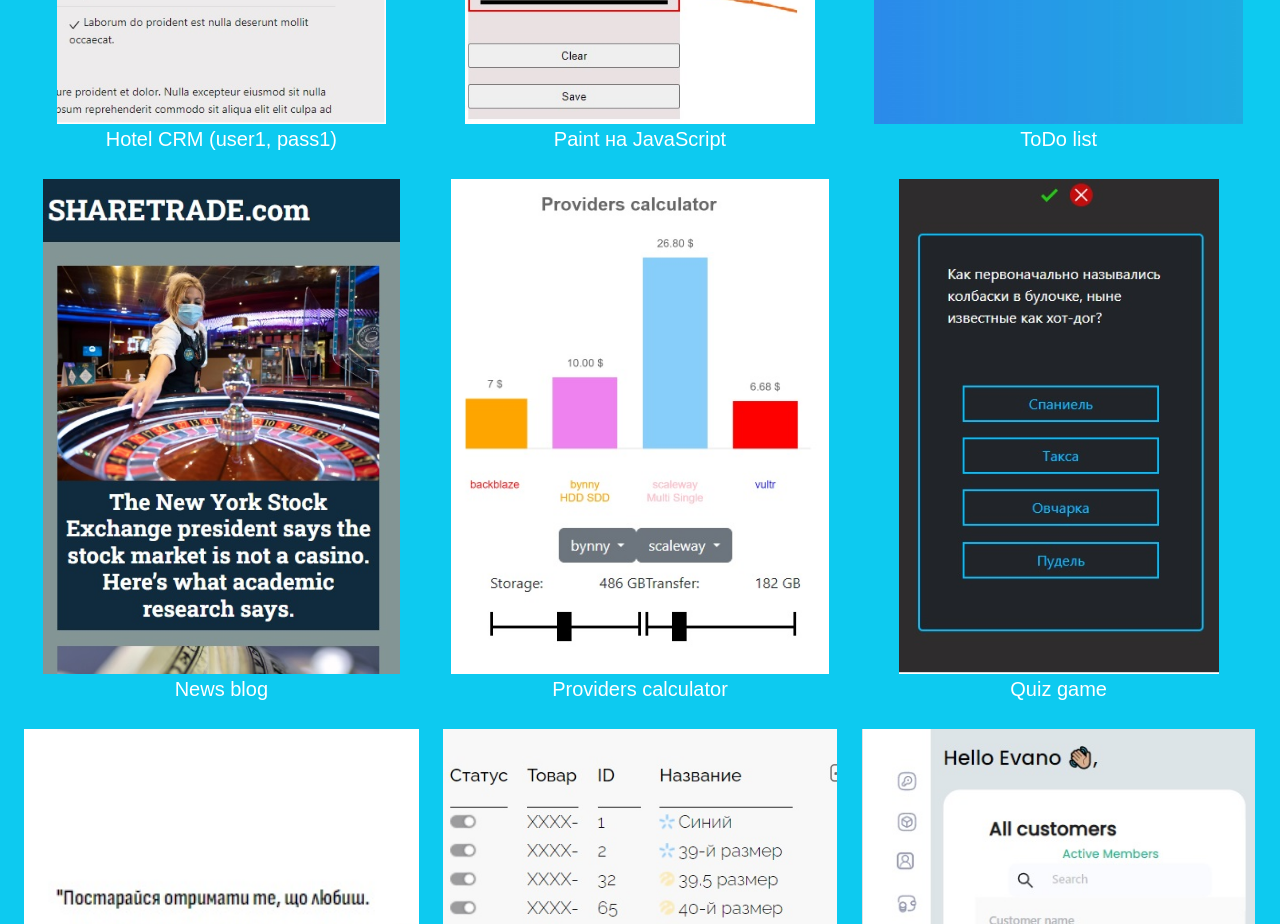
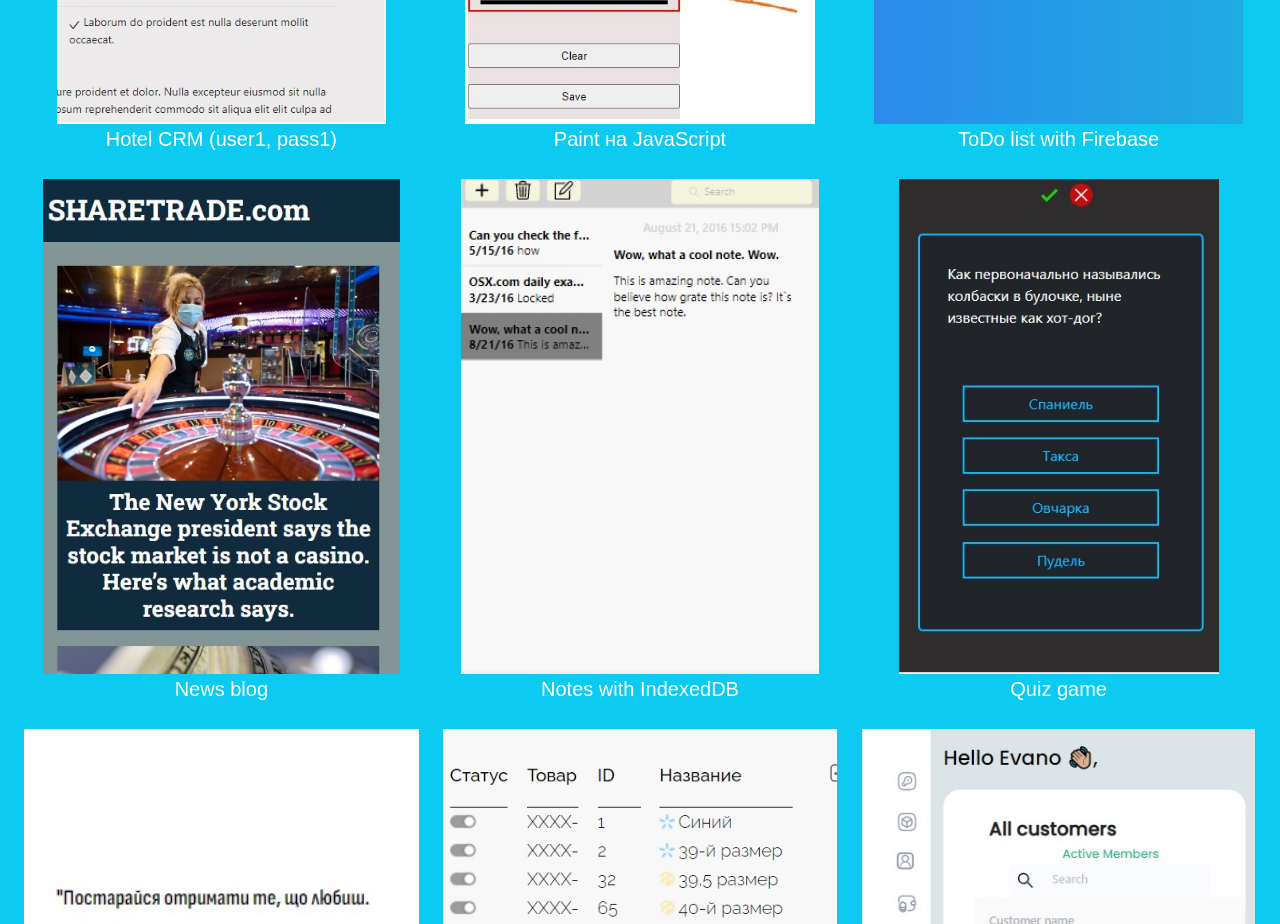
Before and after one commit to Anatolii1996/NEW_PORTFOLIO, a plain HTML site: page index.html in a window 1280 px wide. Shown: the part 1240-2164 px from the top of the page. Drawn offline with nearby package versions, Linux system fonts and the light colour scheme; a web font is replaced by a local one.

Commit message:
add notes project

```diff
--- a/index.html
+++ b/index.html
@@ -140,7 +140,7 @@
                   />
                 </div>
 
-                <p class="text-center text-white">ToDo list</p>
+                <p class="text-center text-white">ToDo list with Firebase</p>
               </a>
             </div>
 
@@ -159,18 +159,18 @@
             </div>
             <div class="col-12 col-sm-6 col-lg-4 progect_item">
               <a
-                href="https://lovely-platypus-eb2746.netlify.app/"
+                href="https://anatolii1996.github.io/notes/"
                 target="_blank"
               >
                 <div>
                   <img
-                    src="img/Providers.jpg"
+                    src="img/Notes.jpg"
                     alt="Providers calculator"
                     class="img-fluid progect_item_img"
                   />
                 </div>
 
-                <p class="text-center text-white">Providers calculator</p>
+                <p class="text-center text-white">Notes with IndexedDB</p>
               </a>
             </div>
 
```
Also changed, not shown: img/Notes.jpg (added).
